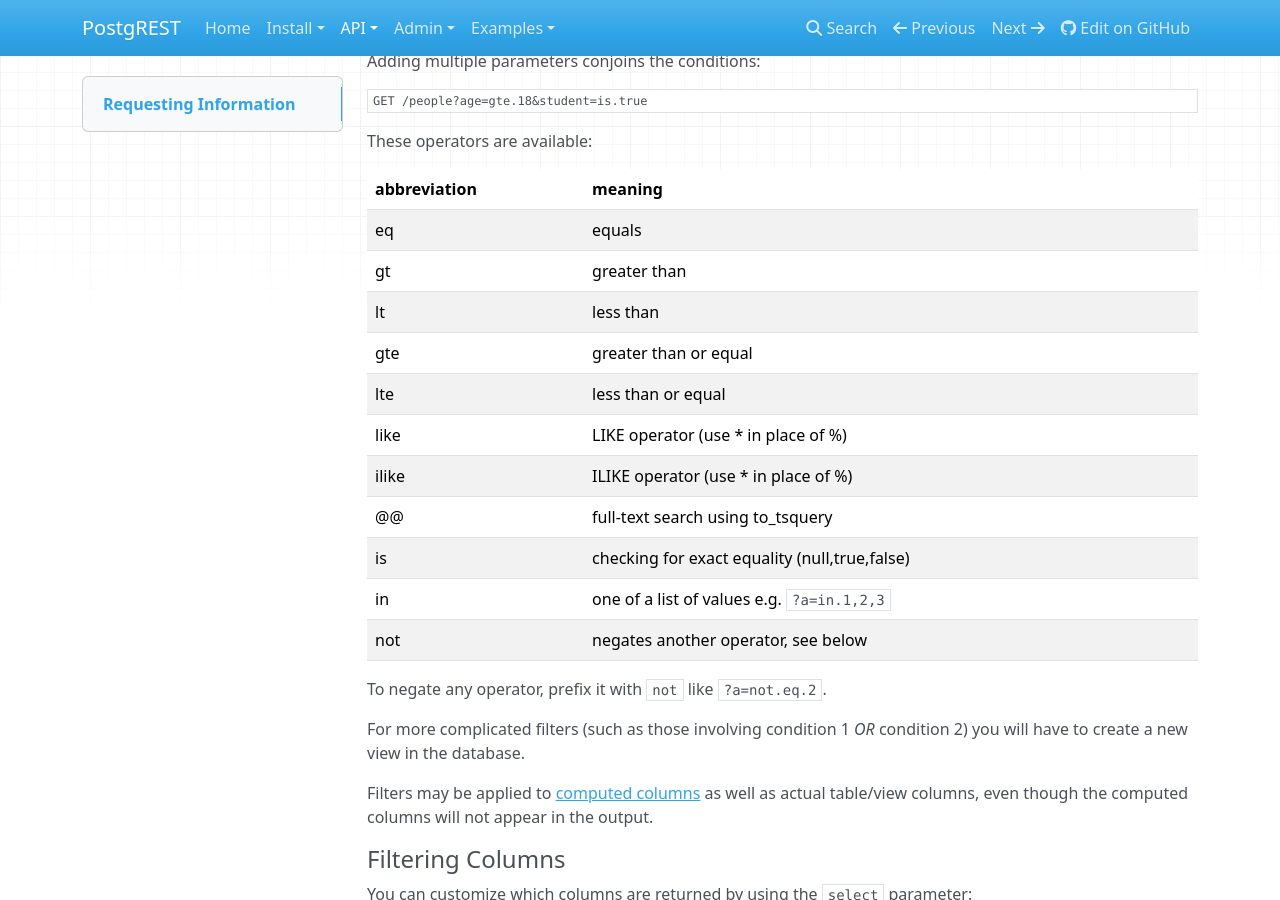
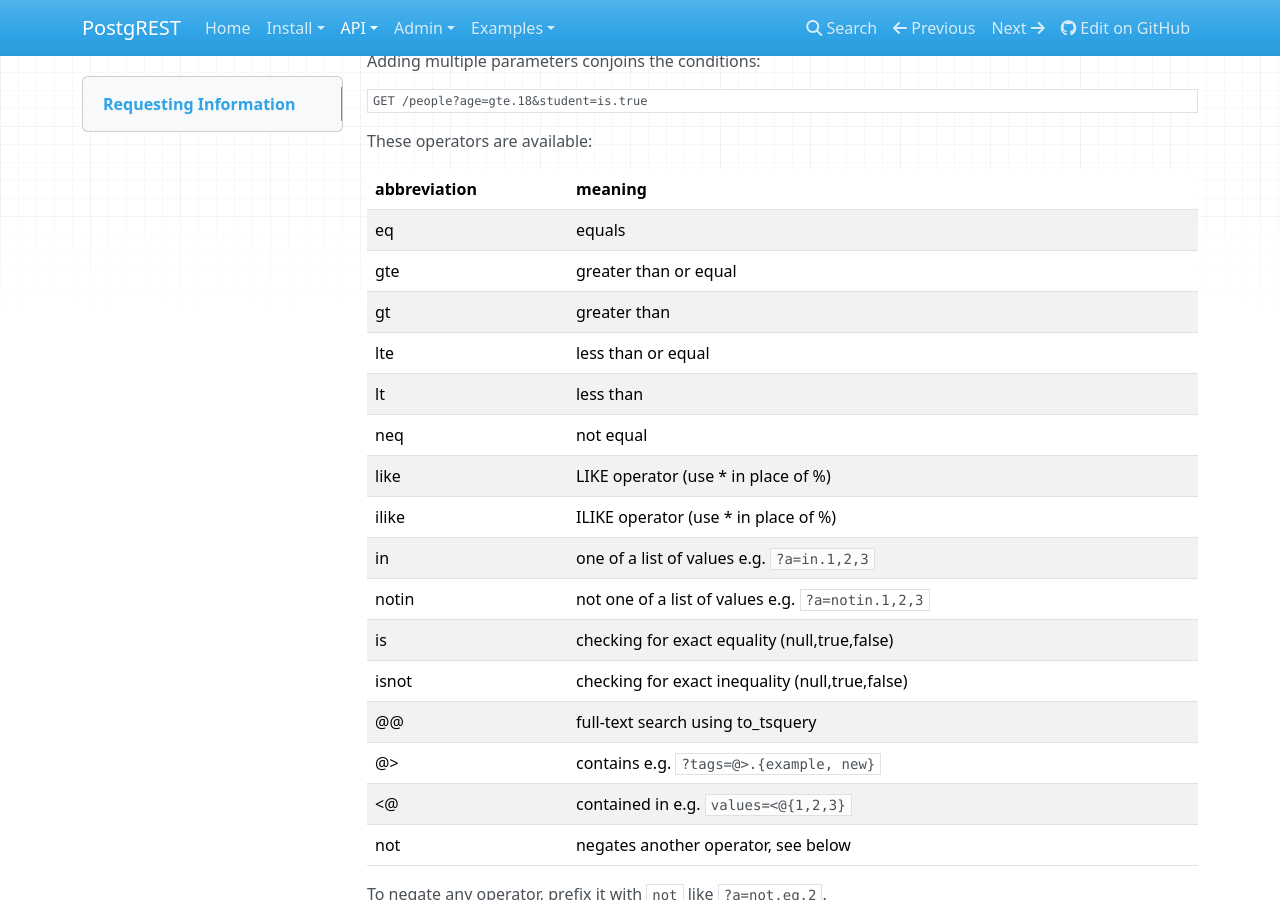
Before and after one commit to PostgREST/postgrest, an MkDocs documentation site: the page built from docs/api/reading.md, in a window 1280 px wide and 900 px high, scrolled down 1347 px. Built offline with MkDocs 1.6.1, drawn with Linux system fonts in a browser that asks for light colours; nearby versions of some CDN libraries; old or Windows-style settings are respelled for this version of MkDocs.

Commit message:
Update operator documentation

```diff
--- a/docs/api/reading.md
+++ b/docs/api/reading.md
@@ -91,15 +91,20 @@ These operators are available:
 abbreviation | meaning
 ------------ | -------
 eq           | equals
+gte          | greater than or equal
 gt           | greater than
+lte          | less than or equal
 lt           | less than
-gte          | greater than or equal
-lte          | less than or equal
+neq          | not equal
 like         | LIKE operator (use * in place of %)
 ilike        | ILIKE operator (use * in place of %)
+in           | one of a list of values e.g. `?a=in.1,2,3`
+notin        | not one of a list of values e.g. `?a=notin.1,2,3`
+is           | checking for exact equality (null,true,false)
+isnot        | checking for exact inequality (null,true,false)
 @@           | full-text search using to_tsquery
-is           | checking for exact equality (null,true,false)
-in           | one of a list of values e.g. `?a=in.1,2,3`
+@>           | contains e.g. `?tags=@>.{example, new}`
+<@           | contained in e.g. `values=<@{1,2,3}`
 not          | negates another operator, see below
 
 To negate any operator, prefix it with `not` like `?a=not.eq.2`.
```
